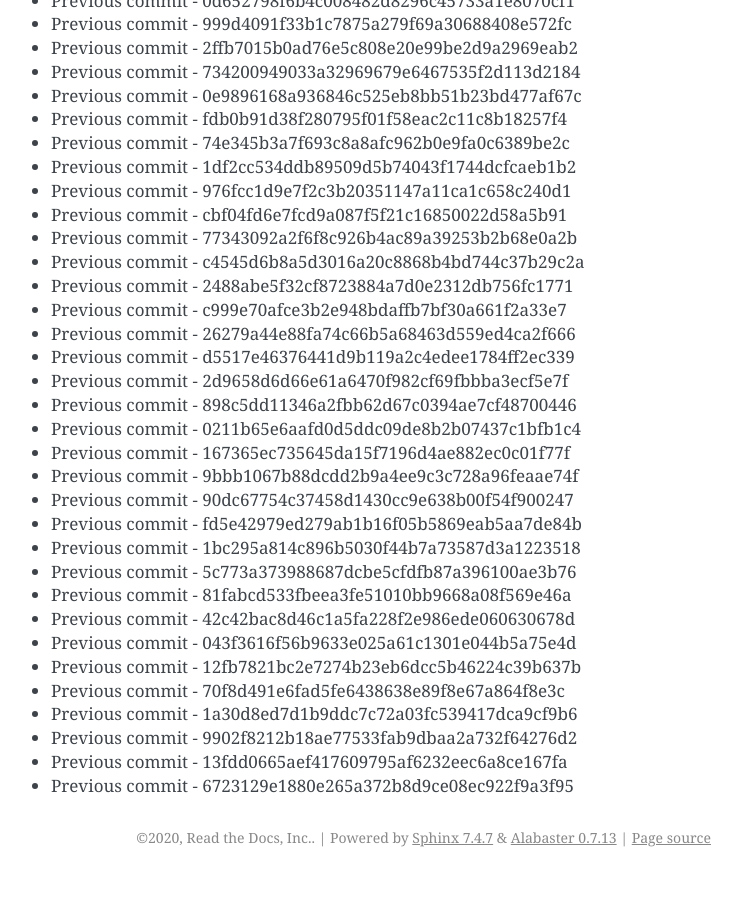
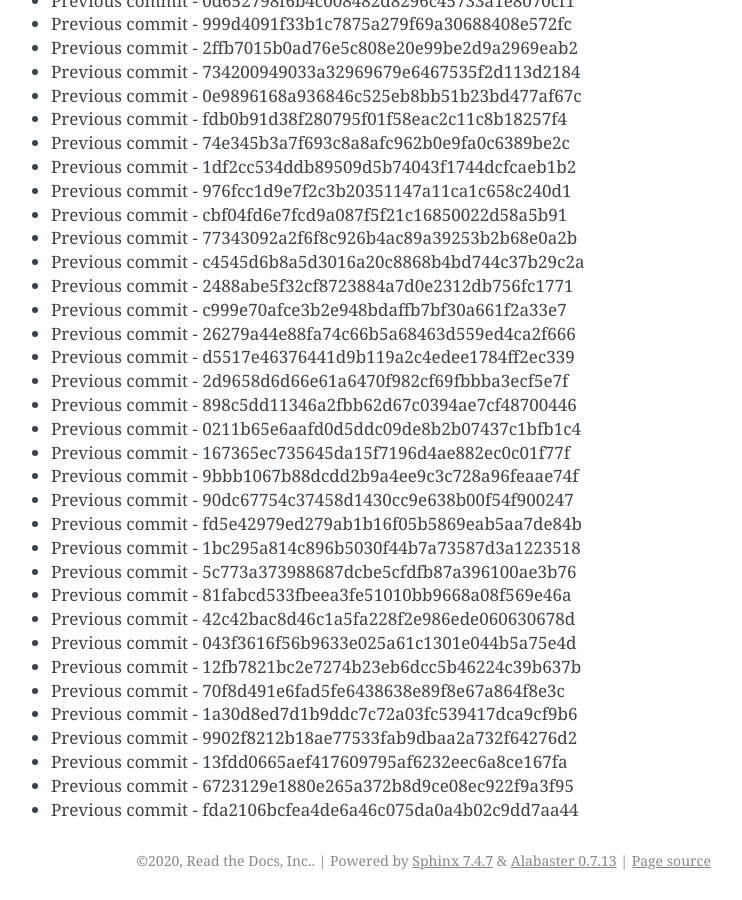
Before and after one commit to readthedocs/rtd-git-stresstest, a Sphinx documentation site: the page built from docs/updates.rst, in a window 1280 px wide and 900 px high, scrolled down 28307 px. Shown: the whole window, without its empty margins (399-1141 px from the left). Built offline with Sphinx 7.4.7, drawn with Linux system fonts in a browser that asks for light colours; before the commit the page ends 29184 px from its top, so only the background shows below that.

Commit message:
Generating commit from previous: fda2106bcfea4de6a46c075da0a4b02c9dd7aa44

```diff
--- a/docs/updates.rst
+++ b/docs/updates.rst
@@ -1221,3 +1221,4 @@ It can be tested for any performance characteristics.
 * Previous commit - 9902f8212b18ae77533fab9dbaa2a732f64276d2
 * Previous commit - 13fdd0665aef417609795af6232eec6a8ce167fa
 * Previous commit - 6723129e1880e265a372b8d9ce08ec922f9a3f95
+* Previous commit - fda2106bcfea4de6a46c075da0a4b02c9dd7aa44
```
